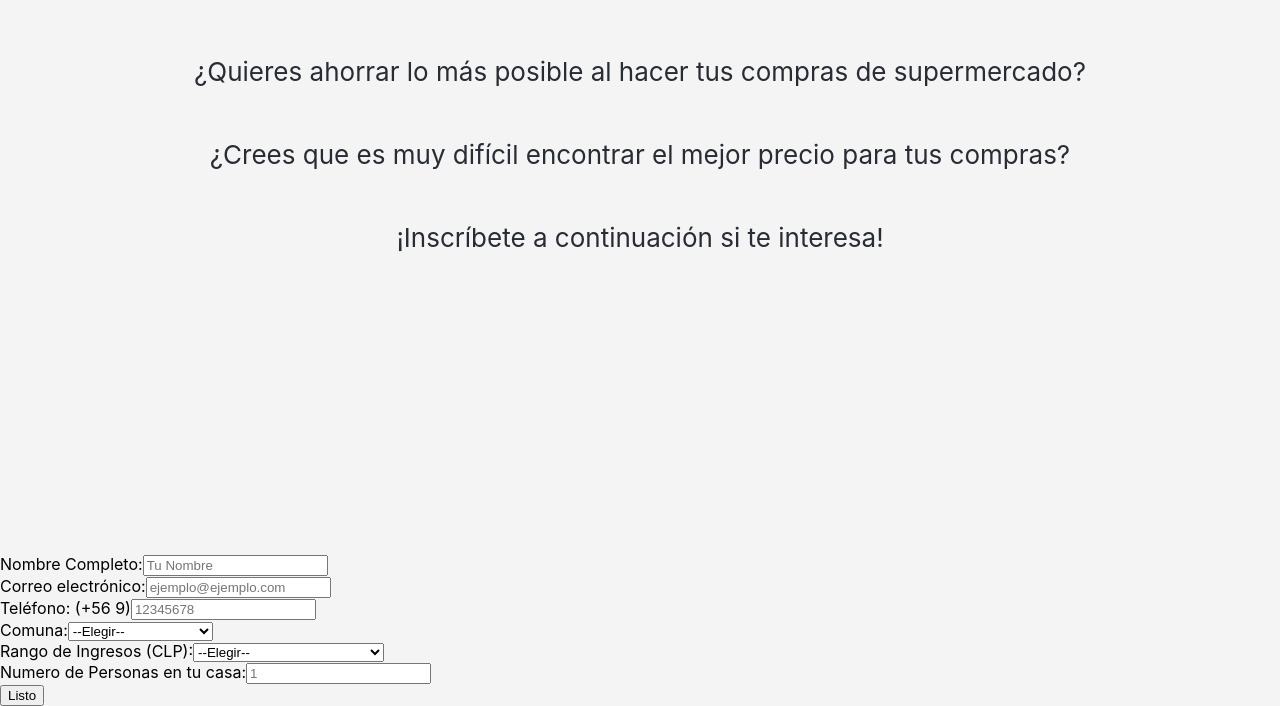
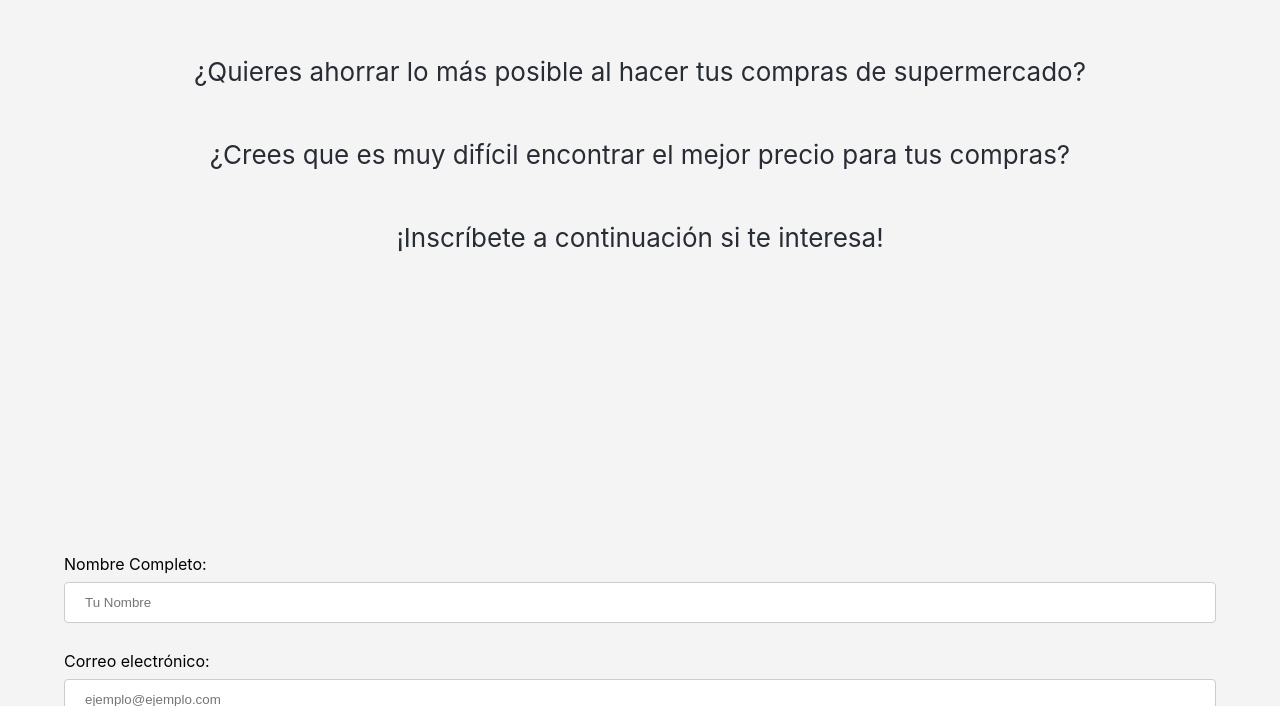
Before and after one commit to martincastroc/Capstone-Signup, a React (Create React App) app: page / in a window 1280 px wide. Shown: the part 246-952 px from the top of the page. Built offline with nearby package versions, Linux system fonts and the light colour scheme; no server answers.

Commit message:
Form now posts to subapase, form styling

```diff
--- a/src/Form.js
+++ b/src/Form.js
@@ -1,9 +1,17 @@
 import { useState } from 'react';
 import './styles/Form.css'
+import { supabase }  from './supabaseClient';
 
 function Form() {
 
-  const [inputs,setInputs] = useState({});
+  const [inputs,setInputs] = useState({
+    full_name:"",
+    email:"",
+    phone_number:"",
+    commune:"",
+    income_range:"",
+    family_members:"",
+  });
 
   const handleChange = (event) => {
     const {name,value} = event.target
@@ -11,32 +19,39 @@ function Form() {
   }
 
   // TODO: Post form data to supabase
-  const handleSubmit = (event) => {
+  const handleSubmit = async (event) => {
     event.preventDefault();
-    console.log(inputs);
+    const {data,error} = await supabase
+      .from('clients')
+      .insert([inputs]);
+    console.log(error);
+    alert('Te has registrado. ¡Muchas Gracias!');
   }
 
   return(
+
     <form onSubmit={handleSubmit}>
-      <label> Nombre Completo:
+      <div class="fm">
+      <label> Nombre Completo:</label>
         <input
           type="text"
           name = "full_name"
           placeholder='Tu Nombre'
           value={inputs.full_name || ""}
           onChange={handleChange}/>
-      </label>
+
       <br></br>
-      <label> Correo electrónico:
+      <label> Correo electrónico:   </label>
         <input
           type="email"
           name='email'
           placeholder='ejemplo@ejemplo.com'
           value={inputs.email || ""}
           onChange={handleChange}/>
-      </label>
+
       <br></br>
-      <label> Teléfono: (+56 9)
+      <label> Teléfono: (+56 9)</label>
+      <br></br>
         <input
           type='number'
           name='phone_number'
@@ -44,9 +59,10 @@ function Form() {
           value={inputs.phone_number || ""}
           onChange={handleChange}
           />
-      </label>
+
       <br></br>
-      <label> Comuna:
+      <label> Comuna: </label>
+      <br></br>
         <select name='commune' value={inputs.commune} onChange={handleChange}>
           <option value=''>--Elegir--</option>
           <option value="Cerrillos">Cerrillos</option>
@@ -82,9 +98,9 @@ function Form() {
           <option value="Santiago">Santiago</option>
           <option value="Vitacura">Vitacura</option>
         </select>
-      </label>
+
       <br></br>
-      <label> Rango de Ingresos (CLP):
+      <label> Rango de Ingresos (CLP):</label>
         <select name='income_range' value={inputs.income_range} onChange={handleChange}>
           <option value=''>--Elegir--</option>
           <option value='<400.000'>Menor que 400.000</option>
@@ -98,9 +114,9 @@ function Form() {
           <option value='1.800.000 - 2.000.000'>Entre 1.800.000 y 2.000.000</option>
           <option value='>2.000.000'>Mayor a 2.000.000</option>
         </select>
-      </label>
+
       <br></br>
-      <label>Numero de Personas en tu casa:
+      <label>Numero de Personas en tu casa:</label>
         <input
         type="number"
         name='family_members'
@@ -108,10 +124,11 @@ function Form() {
         value={inputs.family_members}
         onChange={handleChange}
         />
-      </label>
       <br></br>
+      </div>
       <input type='submit' value='Listo'/>
     </form>
+
   )
 }
 
--- a/src/styles/Form.css
+++ b/src/styles/Form.css
@@ -1,3 +1,44 @@
 form {
   background-color: #f4f4f4;
+
 }
+
+input, select {
+  width: 90%;
+  padding: 12px 20px;
+  margin: 8px 0;
+  display: inline-block;
+  border: 1px solid #ccc;
+  border-radius: 4px;
+  box-sizing: border-box;
+  display: block;
+  margin-left: auto;
+  margin-right: auto;
+}
+
+input[type=submit] {
+  align-content: center;
+  width: 90%;
+  background-color: purple;
+  color: white;
+  padding: 14px 20px;
+  margin: 8px 0;
+  border: none;
+  border-radius: 4px;
+  cursor: pointer;
+  display: block;
+  margin-right: auto;
+  margin-left: auto;
+}
+
+input[type=submit]:hover {
+  background-color: violet;
+}
+
+/* .fm {
+  text-align: center;
+} */
+
+label {
+  margin-left: 5%;
+}
--- a/src/supabaseClient.js
+++ b/src/supabaseClient.js
@@ -1,6 +1,6 @@
 import { createClient } from '@supabase/supabase-js'
 
-const supabaseUrl = process.env.SUPABASE_API_URL
-const supabaseAnonKey = process.env.SUPABASE_API_KEY
+const supabaseUrl = process.env.REACT_APP_SUPABASE_API_URL
+const supabaseAnonKey = process.env.REACT_APP_SUPABASE_API_KEY
 
 export const supabase = createClient(supabaseUrl, supabaseAnonKey)
```
